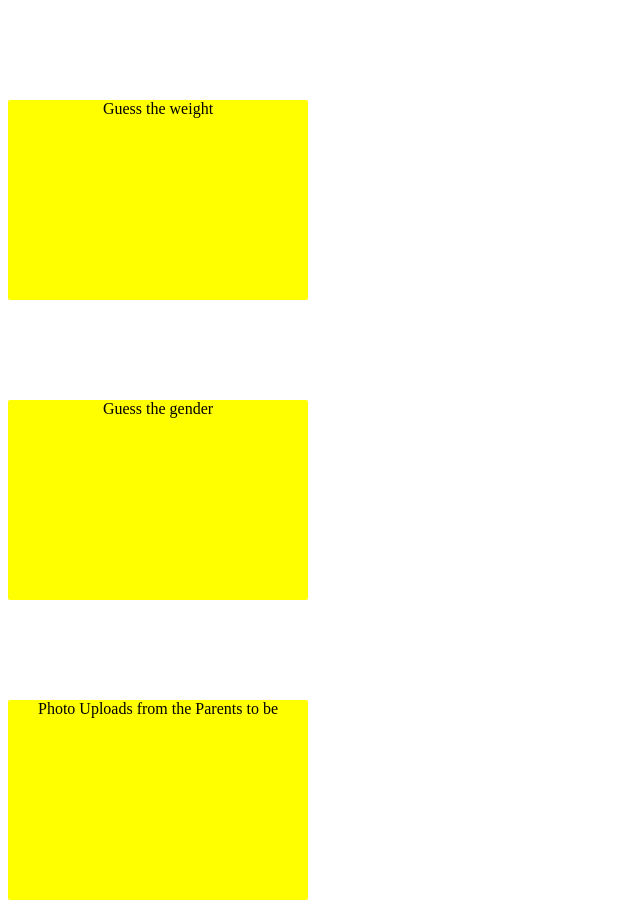
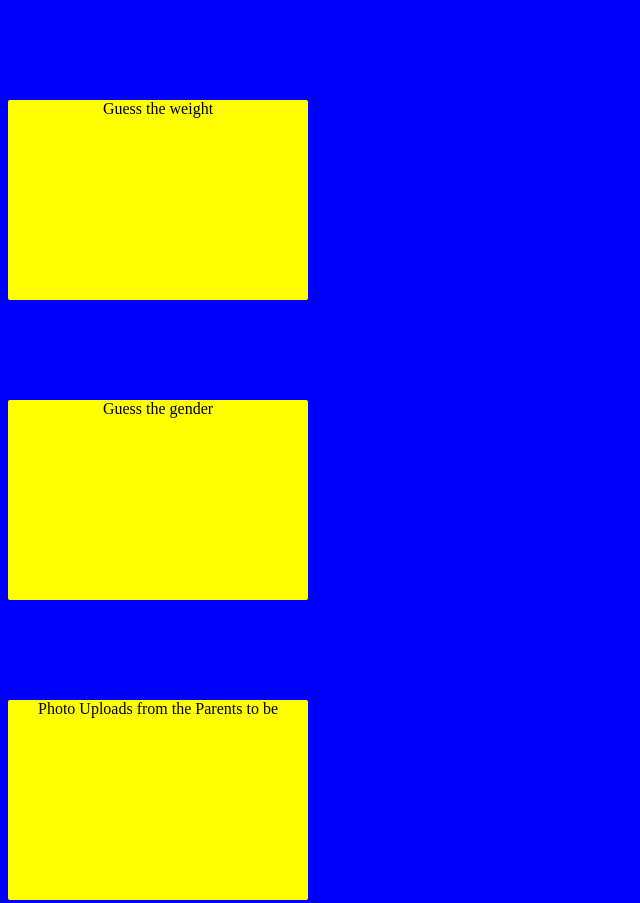
Before and after one commit to KimberleyLawrence/Shower, a plain HTML site: page index.html in a window 1280 px wide. Shown: the top 903 px of the page, without its empty margins (0-640 px from the left). Drawn offline with Linux system fonts and the light colour scheme.

Commit message:
Adding in background colour

```diff
--- a/index.css
+++ b/index.css
@@ -1,3 +1,7 @@
+html{
+  background-color: blue;
+}
+
 .game{
   border-radius: 2px;
   background-color: yellow;
```
